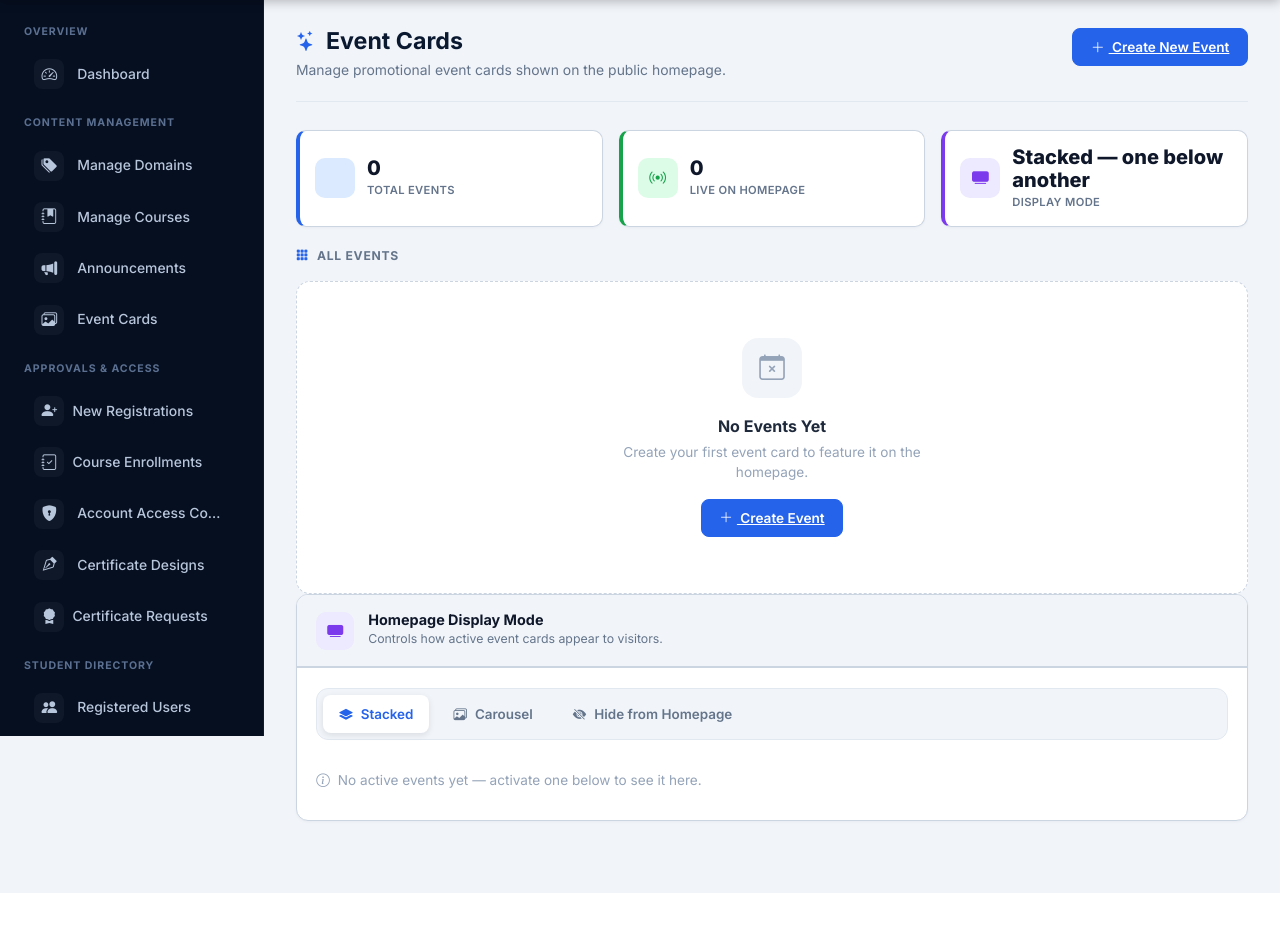
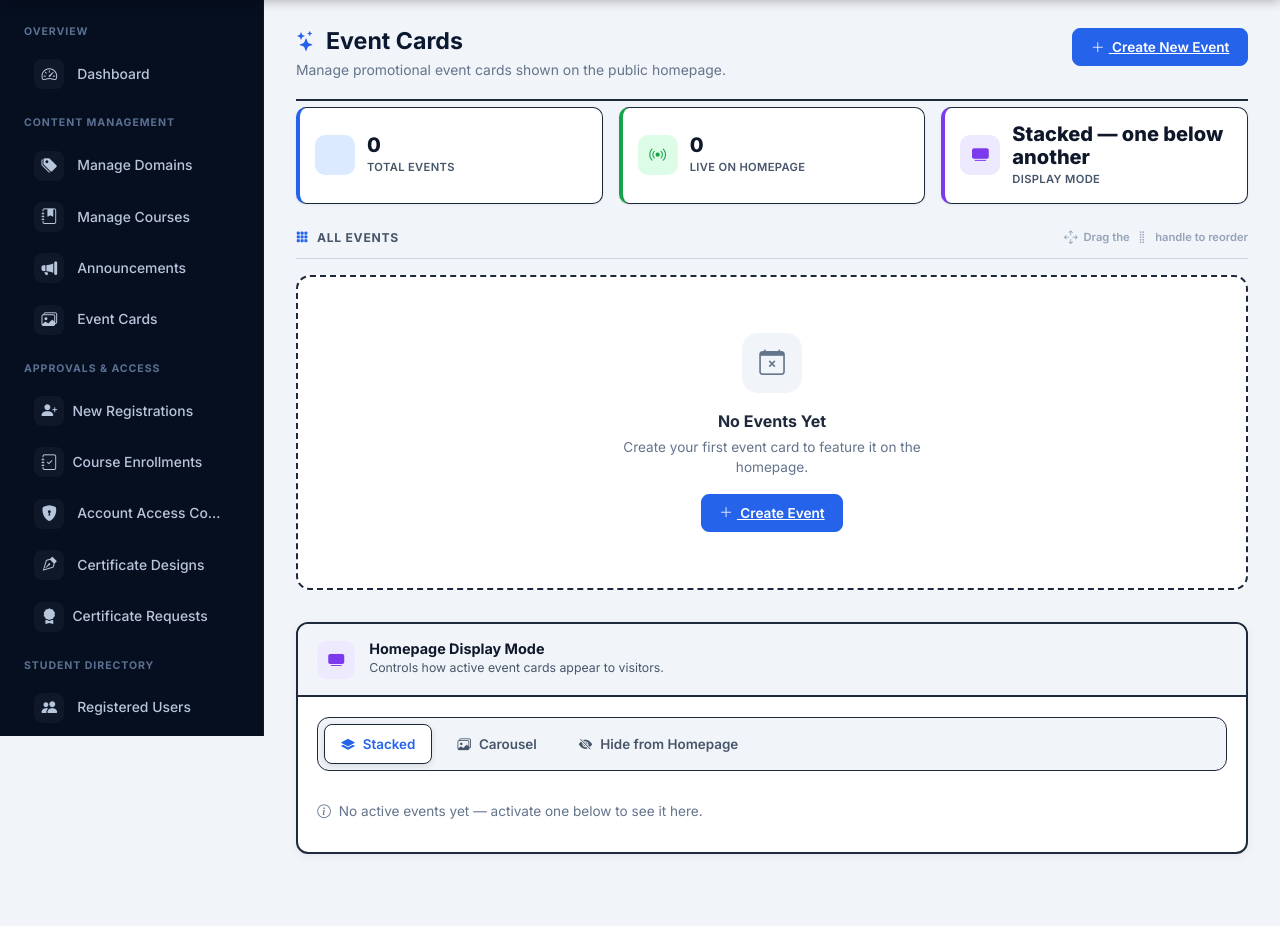
Before and after one commit to piyush1205nielit/lms-nielit, a Django app: page /events/admin/ in a window 1280 px wide. Shown: the part 64-990 px from the top of the page. Before the commit the page ends 957 px from the top, so only its background shows below. Run offline with Django 5.2, Linux system fonts and the light colour scheme; the visitor is signed in with stand-in values (Sample User, id 1); data comes from the database, SQL or seed files in the repository; data that the repository does not hold is empty.

Commit message:
event cards reordering feature added

```diff
--- a/event/forms.py
+++ b/event/forms.py
@@ -6,7 +6,7 @@
 class EventForm(forms.ModelForm):
     class Meta:
         model = Event
-        exclude = ["id", "qr_code", "created_at", "updated_at", "image", "image_size"]
+        exclude = ["id", "qr_code", "created_at", "updated_at", "image", "image_size", "order"]
         widgets = {
             "title": forms.TextInput(attrs={"class": "form-control"}),
             "subtitle": forms.TextInput(attrs={"class": "form-control"}),
--- a/event/templates/event/event_list.html
+++ b/event/templates/event/event_list.html
@@ -32,12 +33,18 @@
 </div>
 
 <!-- ═══ Event cards grid ═══ -->
-<div class="event-section-label"><i class="bi bi-grid-3x3-gap-fill"></i> All Events</div>
+<div class="event-section-label">
+    <span><i class="bi bi-grid-3x3-gap-fill"></i> All Events</span>
+    <span class="drag-hint"><i class="bi bi-arrows-move"></i> Drag the <i class="bi bi-grip-vertical"></i> handle to reorder</span>
+</div>
 
-<div class="event-cards-grid">
+<div class="event-cards-grid" id="eventCardsSortable">
     {% for event in events %}
-    <div class="event-card {% if event.is_active %}event-card-live{% endif %}">
+    <div class="event-card {% if event.is_active %}event-card-live{% endif %}" data-event-id="{{ event.id }}">
         <div class="event-card-header" style="background: linear-gradient(135deg, {{ event.gradient_start }} 0%, {{ event.gradient_end }} 100%);">
+            <span class="event-drag-handle" title="Drag to reorder">
+                <i class="bi bi-grip-vertical"></i>
+            </span>
             <span class="event-card-title">{{ event.title }}</span>
             {% if event.is_active %}
                 <span class="event-live-badge"><i class="bi bi-circle-fill pulse-dot"></i> Live</span>
@@ -172,39 +177,56 @@
     </div>
 </div>
 
+<!-- ═══ Reorder save toast ═══ -->
+<div id="reorderToast" class="reorder-toast" style="display:none;">
+    <i class="bi bi-check-circle-fill"></i> <span>Order saved</span>
+</div>
+
 {% endblock %}
 
 {% block extra_css %}
 <style>
     .main-content { max-width: none; }
-    .page-header { display: flex; justify-content: space-between; align-items: flex-start; flex-wrap: wrap; gap: 14px; }
+    .page-header {
+        display: flex; justify-content: space-between; align-items: flex-start;
+        flex-wrap: wrap; gap: 14px;
+        padding-bottom: 18px; margin-bottom: 6px;
+        border-bottom: 2px solid #1e293b;
+    }
     .page-header-actions { display: flex; align-items: center; gap: 10px; flex-wrap: wrap; }
 
     /* ═══ Stat grid ═══ */
-    .stat-grid { display: grid; gap: 1rem; margin-bottom: 1.25rem; }
+    .stat-grid { display: grid; gap: 1rem; margin-bottom: 1.5rem; }
     .stat-grid-3 { grid-template-columns: repeat(3, 1fr); }
     @media (max-width: 700px) { .stat-grid-3 { grid-template-columns: 1fr; } }
 
     .stat-mini-card {
-        background: white; border: 1.5px solid #cbd5e1; border-left: 4px solid transparent;
+        background: white; border: 1.5px solid #1e293b; border-left: 4px solid transparent;
         border-radius: 10px; padding: 15px; display: flex; align-items: center; gap: 12px;
-        box-shadow: 0 1px 3px rgba(15,23,42,0.04);
+        box-shadow: 0 1px 3px rgba(15,23,42,0.06);
     }
     .stat-mini-icon { width: 40px; height: 40px; border-radius: 10px; display: flex; align-items: center; justify-content: center; font-size: 1.05rem; flex-shrink: 0; }
     .stat-mini-value { font-size: 1.25rem; font-weight: 800; color: #0f172a; line-height: 1.15; }
-    .stat-mini-label { font-size: 0.7rem; color: #64748b; text-transform: uppercase; letter-spacing: 0.03em; font-weight: 600; margin-top: 2px; }
+    .stat-mini-label { font-size: 0.7rem; color: #475569; text-transform: uppercase; letter-spacing: 0.03em; font-weight: 600; margin-top: 2px; }
 
     .stat-blue   { border-left-color: #2563eb; } .stat-blue   .stat-mini-icon { background: #dbeafe; color: #2563eb; }
     .stat-green  { border-left-color: #16a34a; } .stat-green  .stat-mini-icon { background: #dcfce7; color: #16a34a; }
     .stat-purple { border-left-color: #7c3aed; } .stat-purple .stat-mini-icon { background: #ede9fe; color: #7c3aed; }
 
     /* ═══ Section card (shared language) ═══ */
-    .form-section-card { margin-bottom: 1.5rem; overflow: hidden; border: 1.5px solid #cbd5e1 !important; }
-    .form-section-header { display: flex; align-items: flex-start; gap: 14px; padding: 1rem 1.2rem; background: #f1f5f9; border-bottom: 2px solid #cbd5e1; }
+    .form-section-card {
+        margin-bottom: 1.5rem; margin-top: 2rem; overflow: hidden;
+        border: 2px solid #1e293b !important; border-radius: 12px;
+        box-shadow: 0 2px 8px rgba(15,23,42,0.06);
+    }
+    .form-section-header {
+        display: flex; align-items: flex-start; gap: 14px; padding: 1rem 1.2rem;
+        background: #f1f5f9; border-bottom: 2px solid #1e293b;
+    }
     .form-section-icon { width: 38px; height: 38px; border-radius: 10px; display: flex; align-items: center; justify-content: center; font-size: 1rem; flex-shrink: 0; margin-top: 1px; }
     .icon-purple { background: #ede9fe; color: #7c3aed; }
     .form-section-header h6 { font-size: 0.9rem; font-weight: 700; color: #0f172a; margin: 0 0 2px; }
-    .form-section-header p { font-size: 0.77rem; color: #64748b; margin: 0; }
+    .form-section-header p { font-size: 0.77rem; color: #475569; margin: 0; }
     .form-section-body { padding: 1.25rem 1.2rem; }
 
     /* ═══ Display mode switcher ═══ */
@@ -212,30 +234,30 @@
         display: flex; gap: 8px; flex-wrap: wrap;
         margin-bottom: 1.25rem;
         background: #f1f5f9; padding: 6px; border-radius: 12px;
-        border: 1.5px solid #e2e8f0;
+        border: 1.5px solid #1e293b;
     }
     .mode-btn {
         display: flex; align-items: center; gap: 8px;
-        padding: 9px 16px; border-radius: 8px; border: none;
-        background: transparent; color: #64748b;
+        padding: 9px 16px; border-radius: 8px; border: 1.5px solid transparent;
+        background: transparent; color: #475569;
         font-size: 0.84rem; font-weight: 600;
-        transition: background 0.15s ease, color 0.15s ease, box-shadow 0.15s ease;
+        transition: background 0.15s ease, color 0.15s ease, box-shadow 0.15s ease, border-color 0.15s ease;
     }
-    .mode-btn:hover { background: rgba(255,255,255,0.6); color: #172281; }
-    .mode-active { background: white; color: #2563eb; box-shadow: 0 2px 6px rgba(15,23,42,0.1); }
+    .mode-btn:hover { background: rgba(255,255,255,0.7); color: #172281; border-color: #cbd5e1; }
+    .mode-active { background: white; color: #2563eb; border-color: #1e293b; box-shadow: 0 2px 6px rgba(15,23,42,0.12); }
     .mode-btn-danger:hover { color: #b91c1c; }
-    .mode-active-danger { background: white; color: #dc2626; box-shadow: 0 2px 6px rgba(220,38,38,0.15); }
+    .mode-active-danger { background: white; color: #dc2626; border-color: #1e293b; box-shadow: 0 2px 6px rgba(220,38,38,0.18); }
 
     /* ═══ Alerts / notes ═══ */
     .alert-banner { display: flex; align-items: center; gap: 12px; padding: 13px 16px; border-radius: 10px; font-size: 0.85rem; }
-    .alert-banner-warning { background: #fffbeb; border: 1.5px solid #fde68a; color: #92400e; }
+    .alert-banner-warning { background: #fffbeb; border: 1.5px solid #d97706; color: #92400e; }
     .alert-banner-warning i { flex-shrink: 0; }
 
-    .no-active-note { display: flex; align-items: center; gap: 8px; color: #94a3b8; font-size: 0.85rem; padding: 10px 0; }
+    .no-active-note { display: flex; align-items: center; gap: 8px; color: #64748b; font-size: 0.85rem; padding: 10px 0; }
 
     /* ═══ Live preview frame ═══ */
     .live-preview-frame {
-        border: 1.5px dashed #cbd5e1; border-radius: 12px; padding: 1rem;
+        border: 1.5px dashed #334155; border-radius: 12px; padding: 1rem;
         background: #fafbfd;
     }
     .live-preview-label {
@@ -244,15 +266,22 @@
         text-transform: uppercase; letter-spacing: 0.04em;
         margin-bottom: 0.75rem;
     }
-    .live-preview-box { border: 1.5px solid #e2e8f0; border-radius: 10px; overflow: hidden; background: white; }
+    .live-preview-box { border: 1.5px solid #1e293b; border-radius: 10px; overflow: hidden; background: white; }
 
     /* ═══ Event grid section label ═══ */
     .event-section-label {
-        display: flex; align-items: center; gap: 8px;
+        display: flex; align-items: center; justify-content: space-between; flex-wrap: wrap; gap: 8px;
         font-size: 0.76rem; font-weight: 700; letter-spacing: 0.06em; text-transform: uppercase;
-        color: #64748b; margin-bottom: 1rem;
+        color: #475569; margin-bottom: 1rem;
+        padding-bottom: 10px; border-bottom: 1.5px solid #cbd5e1;
     }
+    .event-section-label > span:first-child { display: flex; align-items: center; gap: 8px; }
     .event-section-label i { color: #2563eb; }
+    .drag-hint {
+        font-size: 0.7rem; font-weight: 600; text-transform: none; letter-spacing: 0;
+        color: #94a3b8; display: flex; align-items: center; gap: 6px;
+    }
+    .drag-hint i { color: #94a3b8; font-size: 0.85rem; }
 
     /* ═══ Event cards grid ═══ */
     .event-cards-grid {
@@ -335,20 +383,88 @@
         border-radius: 8px; font-size: 0.82rem; font-weight: 600;
         transition: background 0.15s ease, transform 0.1s ease;
     }
-    .toggle-feature { background: #172281; border: none; color: white; }
+    .toggle-feature { background: #172281; border: 1.5px solid #172281; color: white; }
     .toggle-feature:hover { background: #0f2b6d; }
-    .toggle-remove { background: white; border: 1.5px solid #cbd5e1; color: #64748b; }
-    .toggle-remove:hover { background: #f8fafc; border-color: #94a3b8; color: #172281; }
+    .toggle-remove { background: white; border: 1.5px solid #1e293b; color: #475569; }
+    .toggle-remove:hover { background: #f8fafc; border-color: #172281; color: #172281; }
 
     /* ═══ Empty state ═══ */
     .event-empty-state {
         grid-column: 1 / -1;
         display: flex; flex-direction: column; align-items: center;
         padding: 3.5rem 1rem; text-align: center;
-        background: white; border: 1.5px dashed #cbd5e1; border-radius: 14px;
+        background: white; border: 2px dashed #1e293b; border-radius: 14px;
     }
-    .empty-state-icon { width: 60px; height: 60px; border-radius: 16px; background: #f1f5f9; color: #94a3b8; display: flex; align-items: center; justify-content: center; font-size: 1.6rem; margin-bottom: 1rem; }
+    .empty-state-icon { width: 60px; height: 60px; border-radius: 16px; background: #f1f5f9; color: #64748b; display: flex; align-items: center; justify-content: center; font-size: 1.6rem; margin-bottom: 1rem; }
     .empty-state-title { font-weight: 700; font-size: 1rem; color: #1e293b; margin-bottom: 4px; }
-    .empty-state-sub { font-size: 0.85rem; color: #94a3b8; max-width: 320px; }
+    .empty-state-sub { font-size: 0.85rem; color: #64748b; max-width: 320px; }
+
+    /* ═══ Reorder toast ═══ */
+    .reorder-toast {
+        position: fixed; bottom: 24px; right: 24px; z-index: 1080;
+        background: #172281; color: white; padding: 10px 18px;
+        border-radius: 10px; font-size: 0.85rem; font-weight: 600;
+        display: flex; align-items: center; gap: 8px;
+        box-shadow: 0 8px 24px rgba(15,23,42,0.28);
+        border: 1.5px solid rgba(255,255,255,0.15);
+        animation: toastIn 0.25s ease;
+    }
+    @keyframes toastIn { from { opacity: 0; transform: translateY(8px); } to { opacity: 1; transform: translateY(0); } }
 </style>
 {% endblock %}
+
+{% block extra_js %}
+<script src="https://cdnjs.cloudflare.com/ajax/libs/Sortable/1.15.2/Sortable.min.js"></script>
+<script>
+document.addEventListener('DOMContentLoaded', function () {
+    const grid = document.getElementById('eventCardsSortable');
+    if (!grid || typeof Sortable === 'undefined') return;
+
+    function getCookie(name) {
+        const match = document.cookie.match(new RegExp('(^| )' + name + '=([^;]+)'));
+        return match ? decodeURIComponent(match[2]) : null;
+    }
+
+    function showToast(message, isError) {
+        const toast = document.getElementById('reorderToast');
+        if (!toast) return;
+        toast.querySelector('span').textContent = message;
+        toast.style.background = isError ? '#dc2626' : '#172281';
+        toast.style.display = 'flex';
+        clearTimeout(showToast._t);
+        showToast._t = setTimeout(() => { toast.style.display = 'none'; }, 2200);
+    }
+
+    Sortable.create(grid, {
+        animation: 180,
+        handle: '.event-drag-handle',
+        ghostClass: 'sortable-ghost',
+        chosenClass: 'sortable-chosen',
+        dragClass: 'sortable-drag',
+        draggable: '.event-card',
+        onEnd: function () {
+            const order = Array.from(grid.querySelectorAll('.event-card[data-event-id]'))
+                .map(el => el.dataset.eventId);
+
+            fetch("{% url 'event:event_reorder' %}", {
+                method: 'POST',
+                headers: {
+                    'Content-Type': 'application/json',
+                    'X-CSRFToken': getCookie('csrftoken'),
+                },
+                body: JSON.stringify({ order: order }),
+            })
+            .then(res => res.json())
+            .then(data => {
+                if (data.success) {
+                    showToast('Order saved');
+                } else {
+                    showToast(data.error || 'Could not save order', true);
+                }
+            })
+            .catch(() => showToast('Network error saving order', true));
+        },
+    });
+});
+</script>
+{% endblock %}
--- a/event/urls.py
+++ b/event/urls.py
@@ -14,4 +14,5 @@
     path("admin/<uuid:pk>/preview/", views.event_preview, name="event_preview"),
     path("admin/<uuid:pk>/toggle-active/", views.event_toggle_active, name="event_toggle_active"),
     path("admin/display-mode/<str:mode>/", views.event_set_display_mode, name="event_set_display_mode"),
+    path("admin/reorder/", views.event_reorder, name="event_reorder"),
 ]
--- a/event/views.py
+++ b/event/views.py
@@ -2,9 +2,10 @@
 from django.contrib.admin.views.decorators import staff_member_required
 from django.shortcuts import get_object_or_404, redirect, render
 from django.views.decorators.http import require_POST
-
 from .forms import EventForm
 from .models import Event, EventDisplaySettings
+from django.http import JsonResponse
+import json
 
 
 def public_event_list(request):
@@ -96,3 +97,34 @@
     state = "activated and now live on the homepage" if event.is_active else "deactivated and hidden from the homepage"
     messages.success(request, f'"{event.title}" has been {state}.')
     return redirect("event:event_list")
+
+
+@staff_member_required
+@require_POST
+def event_reorder(request):
+    """
+    Accepts JSON: {"order": ["<uuid1>", "<uuid2>", ...]}
+    Persists the new order for the given events (index in list == order value).
+    """
+    try:
+        payload = json.loads(request.body.decode("utf-8"))
+        event_ids = payload.get("order", [])
+    except (json.JSONDecodeError, UnicodeDecodeError):
+        return JsonResponse({"success": False, "error": "Invalid JSON payload."}, status=400)
+
+    if not isinstance(event_ids, list) or not event_ids:
+        return JsonResponse({"success": False, "error": "No order data provided."}, status=400)
+
+    # Fetch only events that actually belong to this id set, update in bulk-ish fashion
+    events = {str(e.pk): e for e in Event.objects.filter(pk__in=event_ids)}
+
+    updated = []
+    for index, event_id in enumerate(event_ids):
+        event = events.get(str(event_id))
+        if event is not None:
+            event.order = index
+            updated.append(event)
+
+    Event.objects.bulk_update(updated, ["order"])
+
+    return JsonResponse({"success": True, "count": len(updated)})
```
Also changed, not shown: other parts of event/templates/event/event_list.html (+38 -20 lines), event/models.py (+12 -1 lines), event/migrations/0002_alter_event_options_event_order.py (added).
